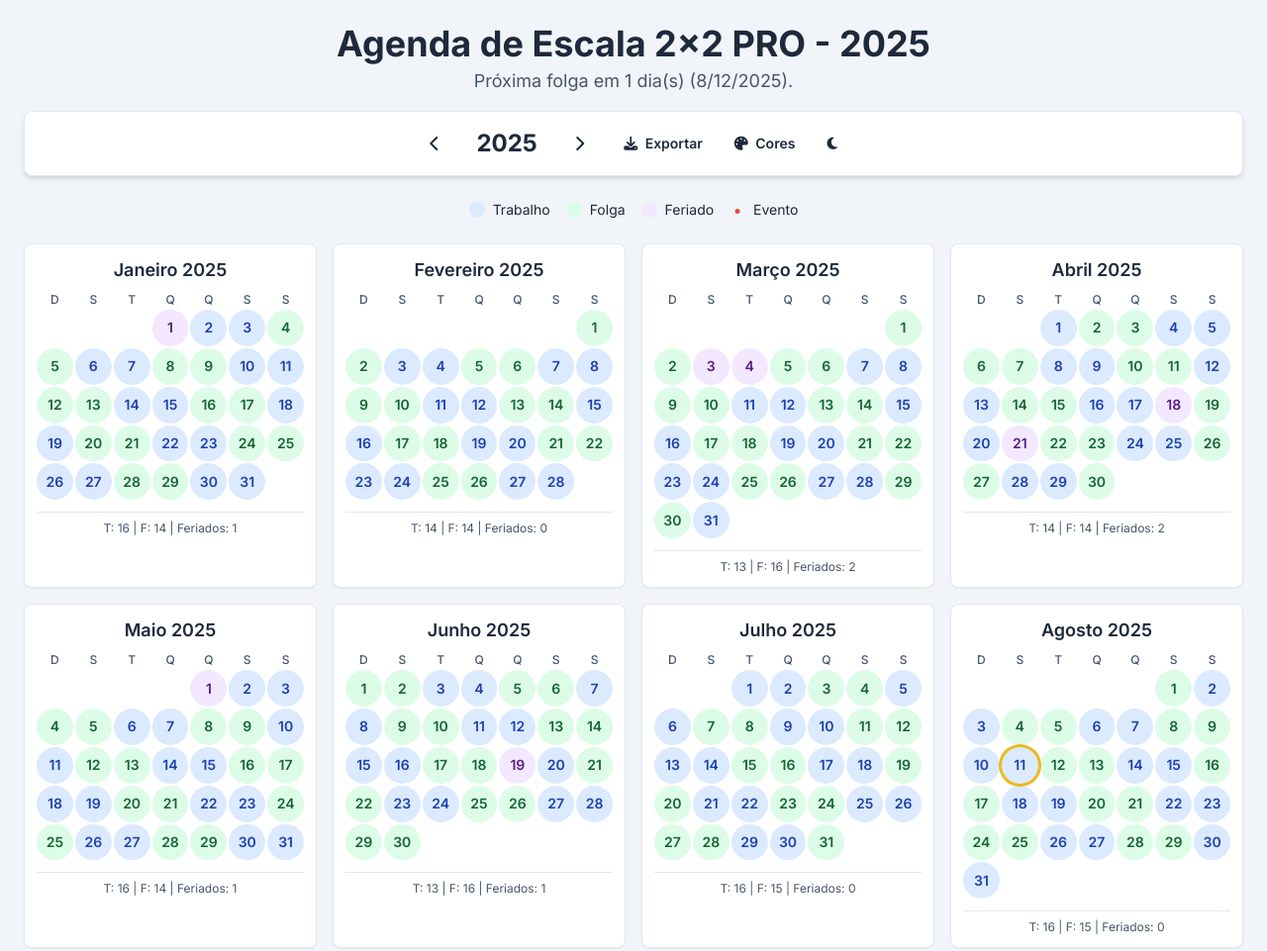
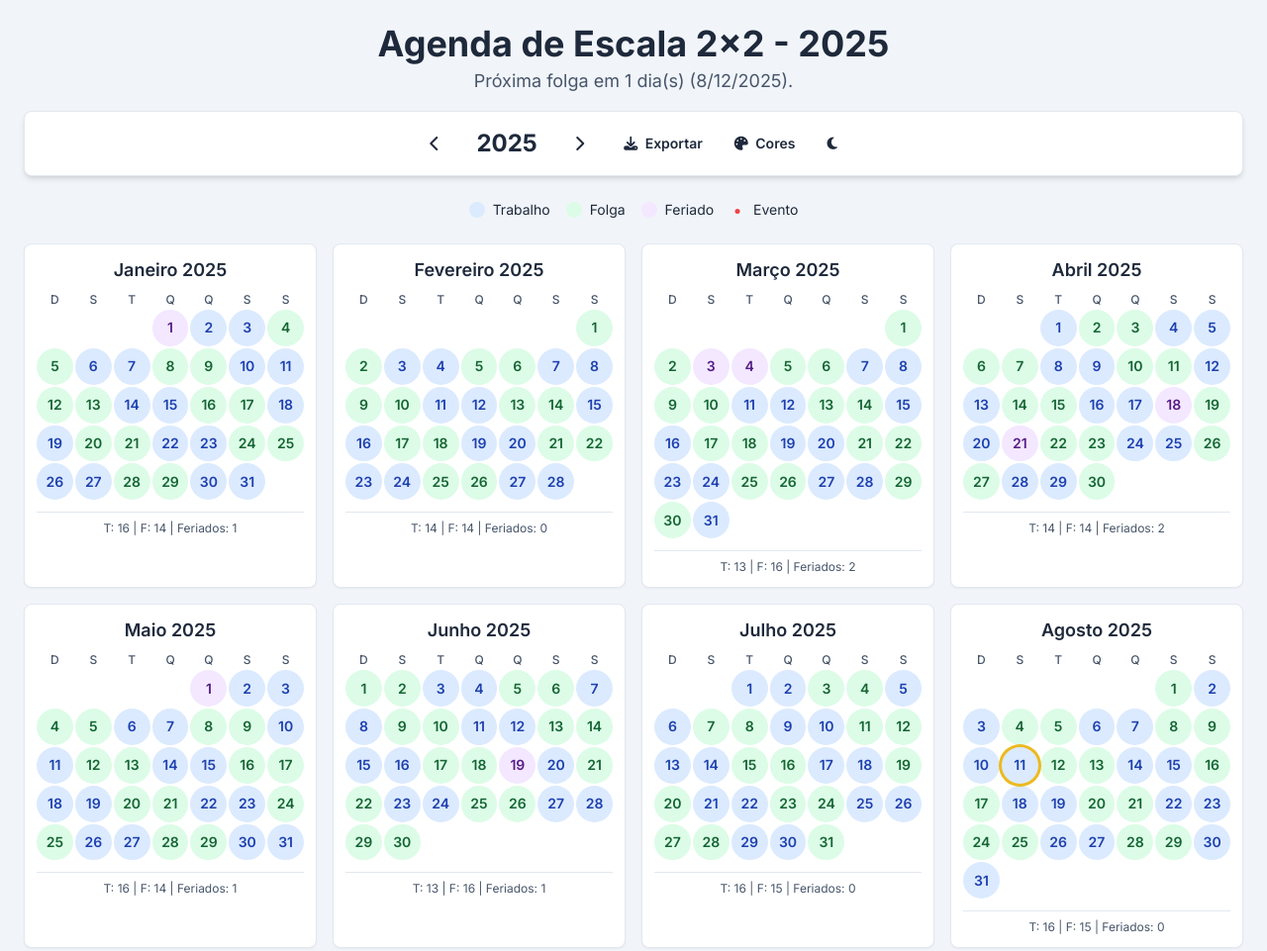
Before and after one commit to DaviEduardoDev/escalatrabalho, a plain HTML site: page index.html in a window 1280 px wide. Shown: the top 961 px of the page at 99% size. Drawn offline with nearby package versions, Linux system fonts and the light colour scheme.

Commit message:
Update index.html

```diff
--- a/index.html
+++ b/index.html
@@ -181,7 +181,7 @@
         const generateCalendar = (year) => {
             calendarContainer.innerHTML = '';
             currentYearEl.textContent = year;
-            mainTitle.textContent = `Agenda de Escala 2x2 PRO - ${year}`;
+            mainTitle.textContent = `Agenda de Escala 2x2 - ${year}`;
 
             const today = new Date();
             today.setHours(0, 0, 0, 0);
```
